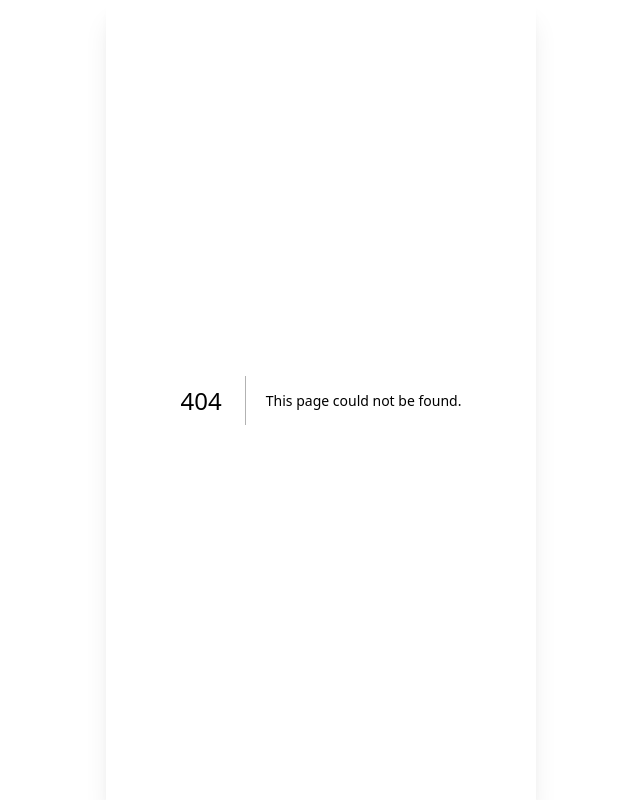
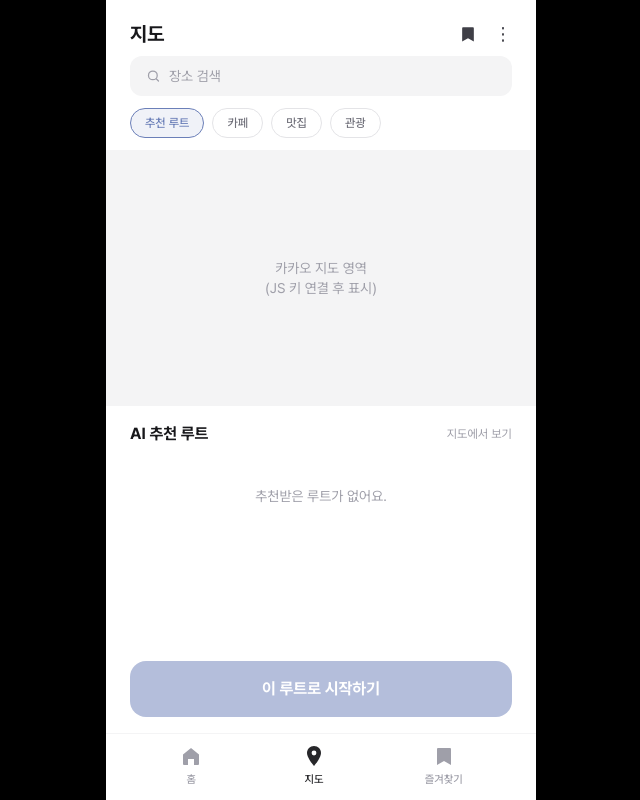
Before and after one commit to DAECO-2026/daeco, a Next.js app in the folder frontend/: page /map in a window 1280 px wide. Before the commit this address had no page. Shown: the whole page, without its empty margins (319-959 px from the left). Built offline with nearby package versions, Linux system fonts and the light colour scheme.

Commit message:
feat: 지도 탭(AI 루트 추천 결과) 화면 골격 구현

```diff
--- a/frontend/app/components/BottomNav.tsx
+++ b/frontend/app/components/BottomNav.tsx
@@ -12,7 +12,7 @@ type NavItem = {
 
 const ITEMS: NavItem[] = [
   { label: "홈", href: "/home", Icon: HomeIcon },
-  { label: "지도", Icon: MapPinIcon },
+  { label: "지도", href: "/map", Icon: MapPinIcon },
   { label: "즐겨찾기", Icon: BookmarkIcon },
 ];
 
--- a/frontend/app/components/icons.tsx
+++ b/frontend/app/components/icons.tsx
@@ -88,6 +88,21 @@ export function BookmarkIcon(props: SVGProps<SVGSVGElement>) {
       <path
         d="M6 4h12a1 1 0 0 1 1 1v16l-7-4-7 4V5a1 1 0 0 1 1-1Z"
         fill="currentColor"
+      />
+    </svg>
+  );
+}
+
+/** 돋보기 (검색) */
+export function SearchIcon(props: SVGProps<SVGSVGElement>) {
+  return (
+    <svg viewBox="0 0 24 24" fill="none" aria-hidden="true" {...props}>
+      <circle cx="11" cy="11" r="7" stroke="currentColor" strokeWidth="2" />
+      <path
+        d="m20 20-3.2-3.2"
+        stroke="currentColor"
+        strokeWidth="2"
+        strokeLinecap="round"
       />
     </svg>
   );
--- a/frontend/app/globals.css
+++ b/frontend/app/globals.css
@@ -11,6 +11,11 @@
   --pin-purple: #6d4ade;
   --pin-green: #8bc34a;
   --route: #3f51d6;
+
+  /* 경로 순위별 색상 (1순위 주색 / 2순위 초록 / 3순위 회색) */
+  --route-1: #6b7fb8;
+  --route-2: #7c8a4e;
+  --route-3: #d6d6d6;
 }
 
 @theme inline {
--- a/frontend/app/input/page.tsx
+++ b/frontend/app/input/page.tsx
@@ -148,7 +148,7 @@ export default function CreateRoutePage() {
       const result = await requestRouteRecommendation(payload);
       sessionStorage.setItem("daeco:lastRequest", JSON.stringify(payload));
       sessionStorage.setItem("daeco:recommendation", JSON.stringify(result));
-      router.push("/result");
+      router.push("/map");
     } catch (e) {
       setError(
         e instanceof Error ? e.message : "요청 중 오류가 발생했습니다.",
--- /dev/null
+++ b/frontend/app/map/page.tsx
@@ -0,0 +1,182 @@
+"use client";
+
+// 지도 탭 = AI 루트 추천 결과 화면.
+// 지도는 카카오 JS SDK로 대체 예정(현재 placeholder). 경로는 순위별 색으로 표시.
+
+import { useEffect, useState } from "react";
+import type { RouteResponse, RouteOption } from "../lib/types";
+import BottomNav from "../components/BottomNav";
+import { SearchIcon, BookmarkIcon } from "../components/icons";
+
+const FILTERS = ["추천 루트", "카페", "맛집", "관광"];
+const RANK_COLORS = ["var(--route-1)", "var(--route-2)", "var(--route-3)"];
+
+/** "HH:mm:ss" → "N시간 M분" */
+function formatDuration(hms: string): string {
+  const [h, m] = hms.split(":").map(Number);
+  const parts: string[] = [];
+  if (h) parts.push(`${h}시간`);
+  if (m) parts.push(`${m}분`);
+  return parts.length ? parts.join(" ") : "0분";
+}
+
+export default function MapPage() {
+  const [options, setOptions] = useState<RouteOption[]>([]);
+  const [selected, setSelected] = useState(0);
+  const [loaded, setLoaded] = useState(false);
+
+  useEffect(() => {
+    const raw = sessionStorage.getItem("daeco:recommendation");
+    if (raw) {
+      try {
+        const data = JSON.parse(raw) as RouteResponse;
+        setOptions(data.stopoverList ?? []);
+      } catch {
+        setOptions([]);
+      }
+    }
+    setLoaded(true);
+  }, []);
+
+  return (
+    <div className="flex min-h-0 flex-1 flex-col bg-white">
+      {/* 헤더 */}
+      <header className="flex items-center justify-between px-6 pb-2 pt-5">
+        <h1 className="text-xl font-bold text-zinc-900">지도</h1>
+        <div className="flex items-center gap-4 text-zinc-700">
+          <BookmarkIcon className="h-5 w-5" />
+          <span className="text-lg leading-none">⋮</span>
+        </div>
+      </header>
+
+      {/* 검색 */}
+      <div className="px-6 pb-3">
+        <div className="flex items-center gap-2 rounded-xl bg-zinc-100 px-4 py-2.5">
+          <SearchIcon className="h-4 w-4 text-zinc-400" />
+          <input
+            type="text"
+            placeholder="장소 검색"
+            className="w-full bg-transparent text-sm placeholder:text-zinc-400 focus:outline-none"
+          />
+        </div>
+      </div>
+
+      {/* 필터 칩 */}
+      <div className="flex gap-2 overflow-x-auto px-6 pb-3">
+        {FILTERS.map((f, i) => (
+          <button
+            key={f}
+            type="button"
+            className={`shrink-0 rounded-full border px-3.5 py-1.5 text-xs font-medium ${
+              i === 0
+                ? "border-brand bg-brand/10 text-brand"
+                : "border-zinc-200 text-zinc-500"
+            }`}
+          >
+            {f}
+          </button>
+        ))}
+      </div>
+
+      {/* 지도 (카카오 JS SDK 연결 예정) */}
+      <div className="relative h-64 shrink-0 bg-zinc-100">
+        <div className="flex h-full items-center justify-center text-center text-sm text-zinc-400">
+          카카오 지도 영역
+          <br />
+          (JS 키 연결 후 표시)
+        </div>
+      </div>
+
+      {/* 추천 루트 카드 + 시작 버튼 */}
+      <div className="flex min-h-0 flex-1 flex-col">
+        <div className="min-h-0 flex-1 overflow-y-auto px-6 pt-4">
+          <div className="mb-3 flex items-center justify-between">
+            <h2 className="text-base font-bold text-zinc-900">AI 추천 루트</h2>
+            <span className="text-xs text-zinc-400">지도에서 보기</span>
+          </div>
+
+          {!loaded ? null : options.length === 0 ? (
+            <p className="mt-10 text-center text-sm text-zinc-400">
+              추천받은 루트가 없어요.
+            </p>
+          ) : (
+            <div className="space-y-3">
+              {options.map((opt, i) => {
+                const active = i === selected;
+                const path = opt.stopovers
+                  .map((s) => s.locationName)
+                  .join(" → ");
+                return (
+                  <button
+                    key={i}
+                    type="button"
+                    onClick={() => setSelected(i)}
+                    className={`flex w-full items-start gap-3 rounded-2xl border px-4 py-3 text-left transition-colors ${
+                      active
+                        ? "border-brand bg-brand/5"
+                        : "border-zinc-200"
+                    }`}
+                  >
+                    {/* 순위 색 표시 */}
+                    <span
+                      className="mt-1 h-3 w-3 shrink-0 rounded-full"
+                      style={{
+                        backgroundColor:
+                          RANK_COLORS[i] ?? "var(--route-3)",
+                      }}
+                    />
+                    <div className="min-w-0 flex-1">
+                      <p className="text-sm font-bold text-zinc-900">
+                        AI 추천 {i + 1}순위
+                      </p>
+                      <p className="mt-1 truncate text-[13px] text-zinc-600">
+                        {path}
+                      </p>
+                      <p className="mt-1 text-xs text-zinc-400">
+                        {formatDuration(opt.totalUseTime)} · 예상 금액 ₩
+                        {opt.totalBudget.toLocaleString("ko-KR")}
+                      </p>
+                    </div>
+                    {/* 선택 표시 */}
+                    <span
+                      className={`mt-0.5 flex h-5 w-5 shrink-0 items-center justify-center rounded-full border ${
+                        active
+                          ? "border-brand bg-brand text-white"
+                          : "border-zinc-300"
+                      }`}
+                    >
+                      {active && (
+                        <svg viewBox="0 0 24 24" className="h-3 w-3" fill="none">
+                          <path
+                            d="m5 12 5 5 9-9"
+                            stroke="currentColor"
+                            strokeWidth="3"
+                            strokeLinecap="round"
+                            strokeLinejoin="round"
+                          />
+                        </svg>
+                      )}
+                    </span>
+                  </button>
+                );
+              })}
+            </div>
+          )}
+        </div>
+
+        {/* 시작 버튼 */}
+        <div className="px-6 pb-4 pt-3">
+          <button
+            type="button"
+            disabled={options.length === 0}
+            className="w-full rounded-2xl bg-brand py-4 text-base font-bold text-white transition-colors hover:bg-brand-strong disabled:opacity-50"
+          >
+            이 루트로 시작하기
+          </button>
+        </div>
+      </div>
+
+      <BottomNav />
+    </div>
+  );
+}
--- a/frontend/package.json
+++ b/frontend/package.json
@@ -3,7 +3,7 @@
   "version": "0.1.0",
   "private": true,
   "scripts": {
-    "dev": "next dev",
+    "dev": "next dev -H 0.0.0.0",
     "build": "next build",
     "start": "next start",
     "lint": "eslint"
```
